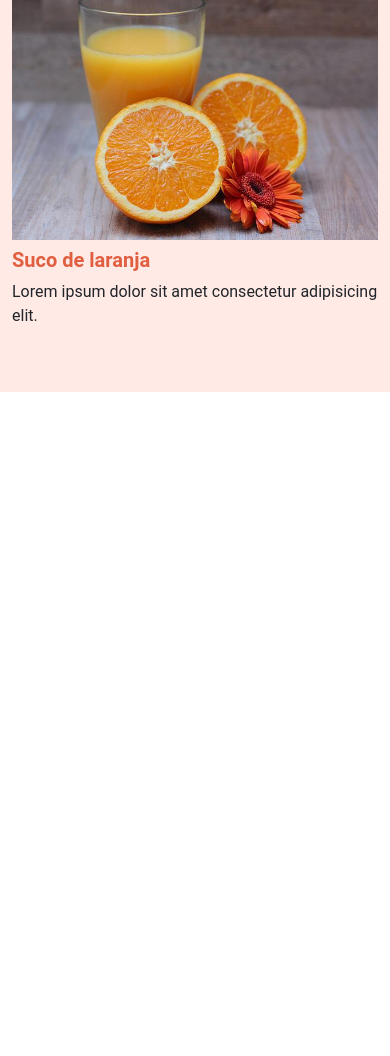
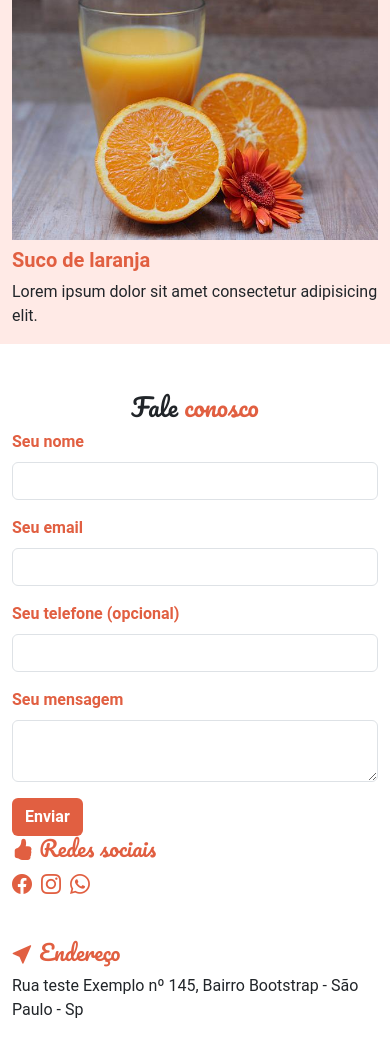
Before and after one commit to JoaoVictorAngelo/Ebac_Fullstack, a plain HTML site: page projetos/Ebac Restaurante/index.html in a window 390 px wide. Shown: the part 5303-6359 px from the top of the page. Before the commit the page ends 5695 px from the top, so only its background shows below. Drawn offline with nearby package versions, Linux system fonts and the light colour scheme.

Commit message:
seçao contato criada

```diff
--- a/projetos/Ebac Restaurante/index.html
+++ b/projetos/Ebac Restaurante/index.html
@@ -37,7 +37,7 @@
                         </a>
                     </li>
                     <li class="nav-item fw-bold">
-                        <a href="#" class="nav-link">
+                        <a href="#fale-conosco" class="nav-link">
                             <i class="bi bi-chat-left-text me-1"></i>
                             Fale conosco
                         </a>
@@ -126,7 +126,7 @@
                 </div>
             </div>
         </section>
-        <section id="cardapio" class="pt-5 pb-5">
+        <section id="cardapio" class="pt-5 pb-5b">
             <div class="container">
                 <div class="row">
                     <h2 class="section-title text-center mb-5">
@@ -295,6 +295,71 @@
                 </div>
             </div>
         </section>
+        <section id="fale-conosco" class="pt-5 pb-5">
+            <div class="container">
+                <div class="row">
+                    <h2 class="section-title text-center">Fale <span class="text-colored">conosco</span></h2>
+                </div>
+                <div class="row">
+                    <div class="col-md-7">
+                        <form>
+                            <div class="mb-3">
+                                <label for="nome" class="form-label fw-bold text-colored">Seu nome</label>
+                                <input type="text" id="nome" class="form-control" required>
+                            </div>
+                            <div class="mb-3">
+                                <label for="email" class="form-label fw-bold text-colored">Seu email</label>
+                                <input type="email" id="email" class="form-control" required>
+                            </div>
+                            <div class="mb-3">
+                                <label for="telefone" class="form-label fw-bold text-colored">Seu telefone (opcional)</label>
+                                <input type="tel" id="telefone" class="form-control">
+                            </div>
+                            <div class="mb-3">
+                                <label for="mensagem" class="form-label fw-bold text-colored">Seu mensagem</label>
+                                <textarea class="form-control" id="mensagem" required></textarea>
+                            </div>
+                            <button type="submit" class="btn fw-bold">Enviar</button>
+                        </form>
+                    </div>
+                    <div class="col-md-5">
+                        <div class="row">
+                            <h3 class="section-title fs-4 text-colored">
+                                <i class="bi bi-hand-thumbs-up-fill"></i>
+                                Redes sociais
+                            </h3>
+                            <ul class="social-links">
+                                <li class="fs-5">
+                                    <a href="">
+                                        <i class="bi bi-facebook text-colored"></i>
+                                    </a>
+                                </li>
+                                <li class="fs-5 ms-1 me-1">
+                                    <a href="">
+                                        <i class="bi bi-instagram text-colored"></i>
+                                    </a>
+                                </li>
+                                <li class="fs-5">
+                                    <a href="">
+                                        <i class="bi bi-whatsapp text-colored"></i>
+                                    </a>
+                                </li>
+
+                            </ul>
+                        </div>
+                        <div class="row mt-4">
+                            <h3 class="section-title fs-4 text-colored">
+                                <i class="bi bi-cursor-fill"></i>
+                                Endereço
+                            </h3>
+                            <p>
+                                Rua teste Exemplo nº 145, Bairro Bootstrap - São Paulo - Sp
+                            </p>
+                        </div>
+                    </div>
+                </div>
+            </div>
+        </section>
     </div>
     <script src="https://cdn.jsdelivr.net/npm/bootstrap@5.3.3/dist/js/bootstrap.bundle.min.js"></script>
 </body>
--- a/projetos/Ebac Restaurante/main.css
+++ b/projetos/Ebac Restaurante/main.css
@@ -35,7 +35,8 @@ body {
     color: #e15f41;
 }
 
-.nav-cardapio .nav-link.active {
+.nav-cardapio .nav-link.active,
+#fale-conosco button {
     background-color: #e15f41;
     color: #fff;
 }
@@ -43,3 +44,12 @@ body {
 .nav-cardapio .nav-link:hover {
     color: #e15f41;
 }
+
+.social-links li {
+    list-style: none;
+    display: inline;
+}
+
+.social-links a {
+    text-decoration: none;
+}
```
